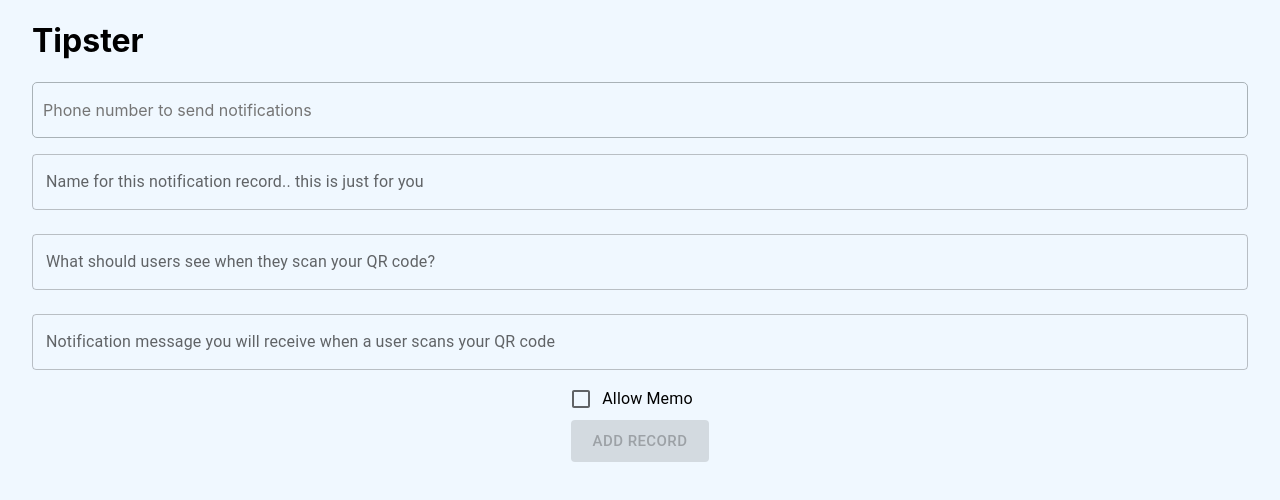
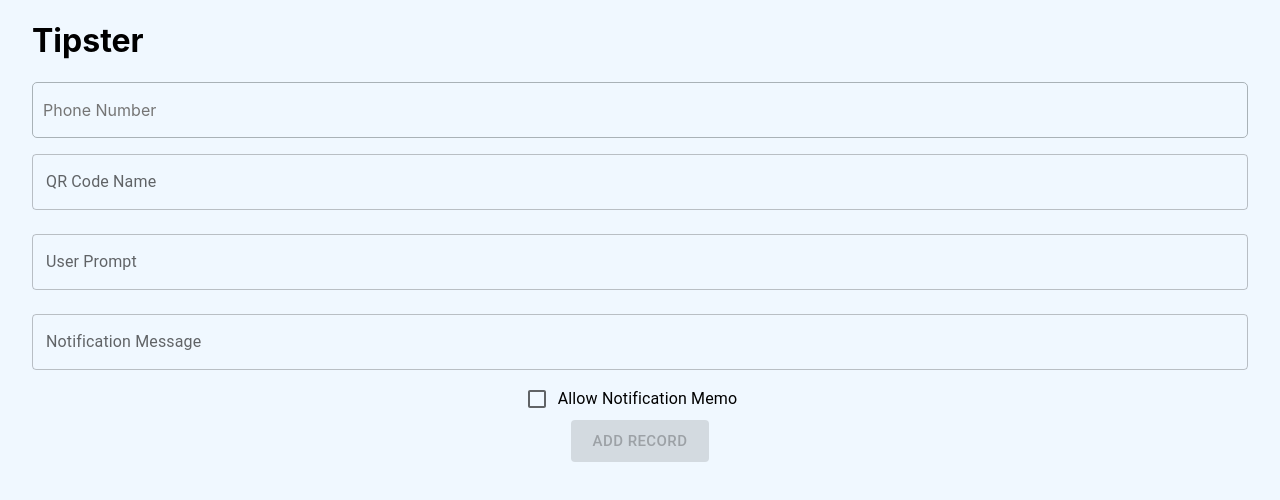
Before and after one commit to motherbrainn/noti-fly, a Next.js app in the folder client/: page / in a window 1280 px wide. Shown: the top 500 px of the page. Built offline with nearby package versions, Linux system fonts and the light colour scheme; no server answers.

Commit message:
add tooltips

```diff
--- a/client/components/Form.tsx
+++ b/client/components/Form.tsx
@@ -5,6 +5,7 @@ import {
   Collapse,
   FormControlLabel,
   TextField,
+  Tooltip,
 } from "@mui/material";
 import {
   ChangeEvent,
@@ -192,9 +193,10 @@ const Form = ({ setKey, setPrompt, setIsLoading }: FormPropsType) => {
 
   return (
     <div>
+      <Tooltip title={"Number that will be notified when QR Code is scanned."}>
         <Input
           maxLength="14"
-        placeholder="Phone number to send notifications"
+          placeholder="Phone Number"
           value={phoneNumberInput}
           onChange={phoneNumberChangeHandler}
           country="US"
@@ -207,40 +209,56 @@ const Form = ({ setKey, setPrompt, setIsLoading }: FormPropsType) => {
             borderStyle: "solid",
           }}
         />
+      </Tooltip>
       <Collapse in={validations.invalidPhoneNumber}>
         {invalidPhoneNumber}
       </Collapse>
+      <Tooltip title={"This is used to differentiate QR Codes."}>
         <TextField
           fullWidth
           margin="normal"
           id="qr-code-name"
-        label="Name for this notification record.. this is just for you"
+          label="QR Code Name"
           value={notificationNameInput}
           onChange={qrCodeNameChangeHandler}
         />
+      </Tooltip>
       <Collapse in={validations.invalidName}>{invalidName}</Collapse>
+      <Tooltip title={"The message shown when QR Code is scanned."}>
         <TextField
           fullWidth
           multiline
           margin="normal"
           id="qr-code-prompt"
-        label="What should users see when they scan your QR code?"
+          label="User Prompt"
           value={qrCodePromptInput}
           onChange={qrCodePromptChangeHandler}
         />
+      </Tooltip>
       <Collapse in={validations.invalidPrompt}>{invalidPrompt}</Collapse>
+      <Tooltip
+        title={
+          "This message is sent to the phone number when QR Code is scanned."
+        }
+      >
         <TextField
           fullWidth
           multiline
           margin="normal"
           id="qr-code-notification-content"
-        label="Notification message you will receive when a user scans your QR code"
+          label="Notification Message"
           value={qrCodeNotificationInput}
           onChange={qrCodeNotificationChangeHandler}
         />
+      </Tooltip>
       <Collapse in={validations.invalidNotification}>
         {invalidNotification}
       </Collapse>
+      <Tooltip
+        title={
+          "When checked, users will be able to include custom text message with notification."
+        }
+      >
         <div style={{ width: "fit-content", margin: "auto" }}>
           <FormControlLabel
             style={{ alignSelf: "start" }}
@@ -251,9 +269,10 @@ const Form = ({ setKey, setPrompt, setIsLoading }: FormPropsType) => {
                 inputProps={{ id: "allow-memo" }}
               />
             }
-          label="Allow Memo"
+            label="Allow Notification Memo"
           />
         </div>
+      </Tooltip>
       <div style={{ width: "fit-content", margin: "auto" }}>
         <Button
           size="large"
```
Lines whose indentation alone changed are shown as unchanged.
